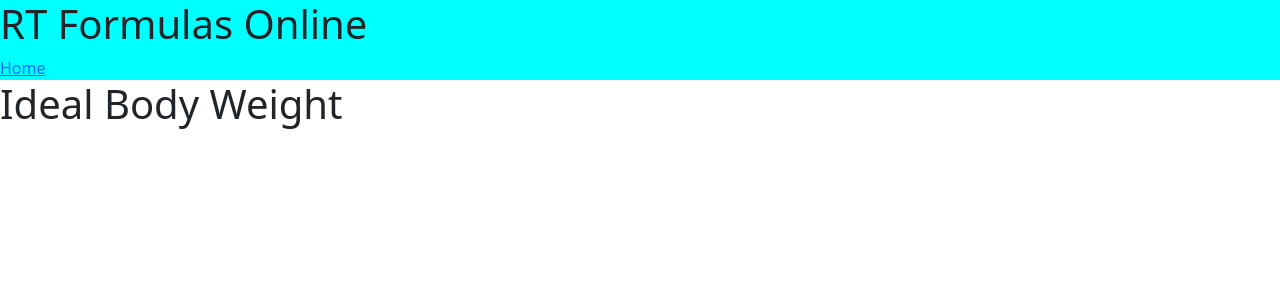
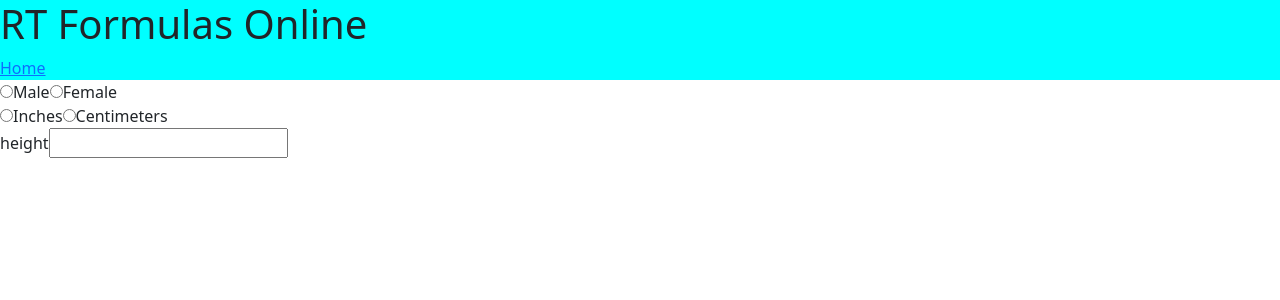
Before and after one commit to ecogle/new-rtformulas-online, a React (Create React App) app: page /idealbodyweight in a window 1280 px wide. Shown: the top 300 px of the page. Built offline with nearby package versions, Linux system fonts and the light colour scheme.

Commit message:
added for elements and state hooks

```diff
--- a/src/Pages/VentilatorManagement/IdealBodyWeight/IdealBodyWeight.js
+++ b/src/Pages/VentilatorManagement/IdealBodyWeight/IdealBodyWeight.js
@@ -1,12 +1,71 @@
-import React from "react";
-import { Link } from "react-router-dom";
+import React, { useState } from "react";
 import NavBar from "../../../components/NavBar/NavBar";
 
 function IdealBodyWeight({ props }) {
+  const [ptSex, setPtSex] = useState();
+  const [measurement, setMeasurement] = useState();
+  const [height, setHeight] = useState(" ");
+
   return (
     <div>
       <NavBar />
-      <h1>Ideal Body Weight</h1>
+      <form>
+        <div className="ptSex">
+          <label>
+            <input
+              type="radio"
+              name="ptSex"
+              value="male"
+              checked={ptSex === "male"}
+              onChange={(e) => setPtSex(e.target.value)}
+            ></input>
+            Male
+          </label>
+          <label>
+            <input
+              type="radio"
+              name="ptSex"
+              value="female"
+              checked={ptSex === "female"}
+              onChange={(e) => setPtSex(e.target.value)}
+            ></input>
+            Female
+          </label>
+        </div>
+        <div className="measurement">
+          <label>
+            <input
+              type="radio"
+              name="measurement"
+              value="inches"
+              checked={measurement === "inches"}
+              onChange={(e) => setMeasurement(e.target.value)}
+            ></input>
+            Inches
+          </label>
+          <label>
+            <input
+              type="radio"
+              name="measurement"
+              value="centimeters"
+              checked={measurement === "centimeters"}
+              onChange={(e) => setMeasurement(e.target.value)}
+            ></input>
+            Centimeters
+          </label>
+        </div>
+
+        <div>
+          <label>height</label>
+          <input
+            type="text"
+            value={height}
+            onChange={(e) => setHeight(e.target.value)}
+          />
+        </div>
+        <div>{ptSex}</div>
+        <div>{measurement}</div>
+      </form>
     </div>
   );
 }
```
